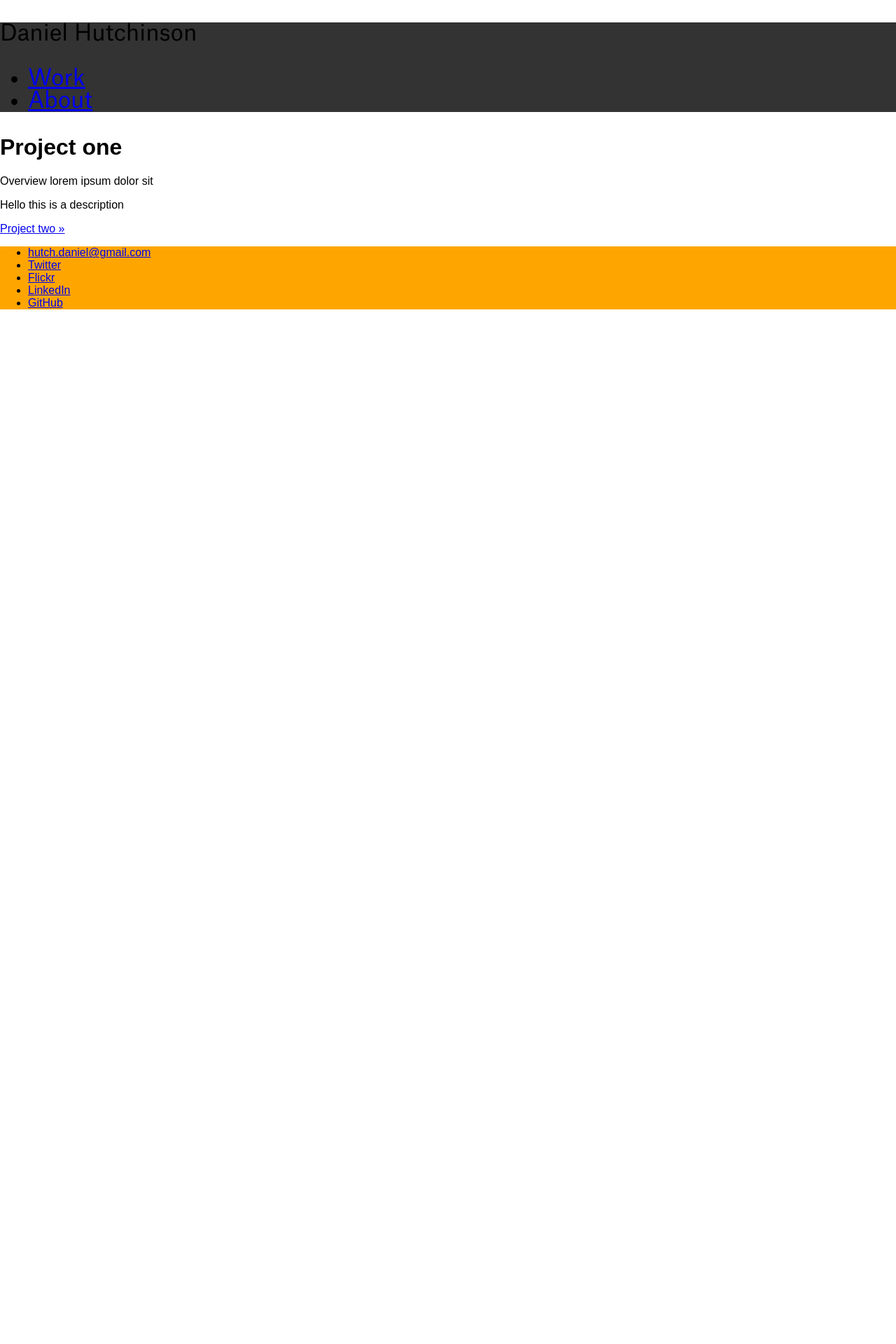
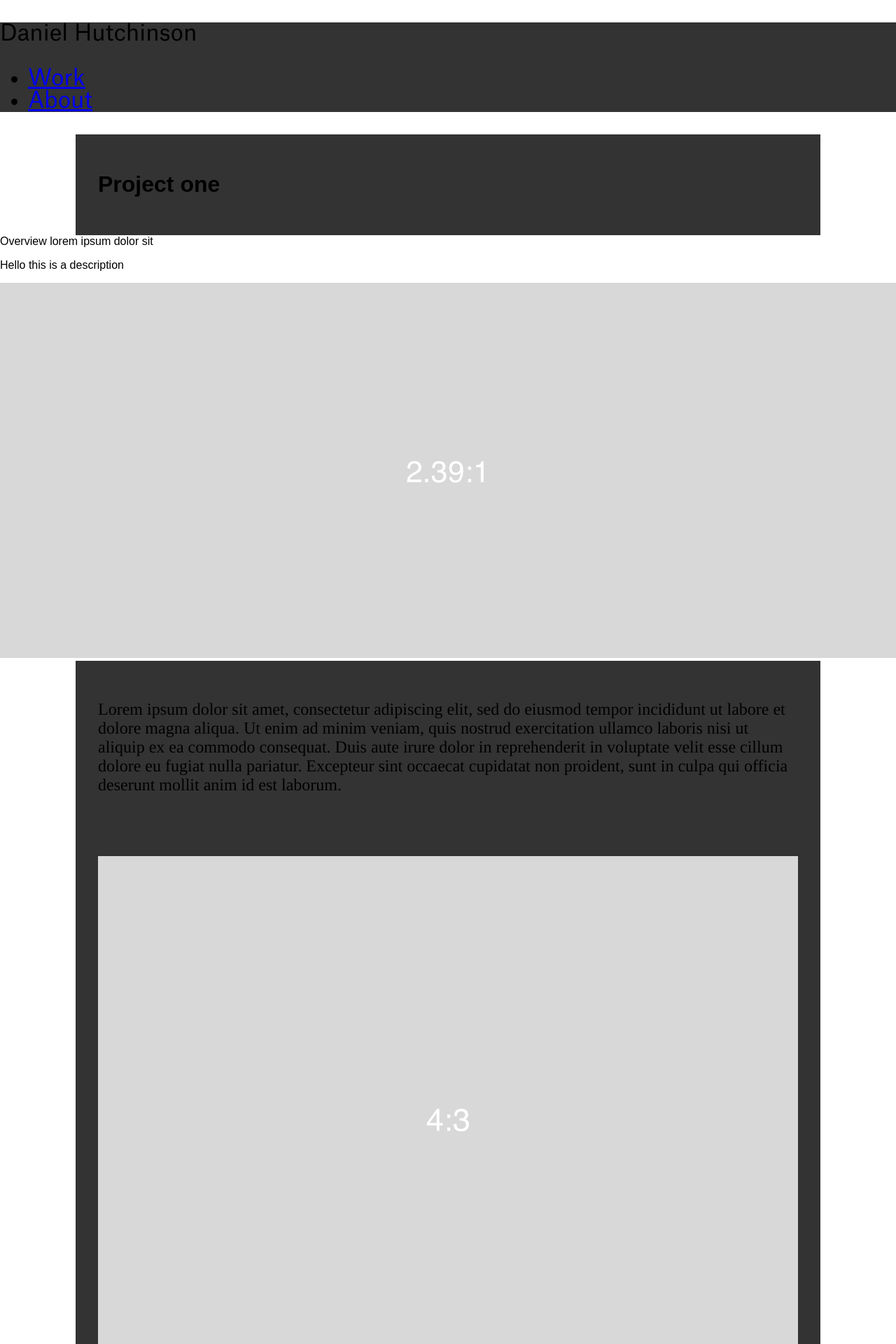
Before and after one commit to danielhutch/danielhutch.github.io, a Jekyll site: the page built from _posts/2016-05-16-project-one.html, in a window 1280 px wide. Shown: the top 1920 px of the page at 70% size. Built offline with Jekyll 4.4.1, drawn with Linux system fonts in a browser that asks for light colours; before the commit the page ends 900 px from its top, so only the background shows below that; some of the changed text lies outside the part shown.

Commit message:
Project detail layout
Uses images at test ratios.
Padding on content across all viewports.
Sets max width and centres single column on large viewports.

```diff
--- a/_includes/components/project-detail/project-detail.scss
+++ b/_includes/components/project-detail/project-detail.scss
@@ -3,13 +3,48 @@
 }
 
 .project-detail__title {
+    background: $colour-lightgrey;
+    padding: 1em;
 
-}
+    @media (min-width: $breakpoint-narrow) {
+        background: $colour-green;
+        padding: 2em;
+    }
 
-.project-detail__overview {
+    @media (min-width: $breakpoint-wide) {
+        background: $colour-darkgrey;
+        max-width: 1000px;
+        margin: auto;
+    }
 
 }
 
 .project-detail__content {
 
 }
+
+.project-detail__image-fill-container {
+    width: 100%;
+    height: auto;
+}
+
+.project-detail_paragraph {
+    font-family: $font-body;
+    font-size: $font-size-medium;
+}
+
+.project-detail_single-column {
+    background: $colour-lightgrey;
+    padding: 1em;
+
+    @media (min-width: $breakpoint-narrow) {
+        background: $colour-green;
+        padding: 2em;
+    }
+
+    @media (min-width: $breakpoint-wide) {
+        background: $colour-darkgrey;
+        max-width: 1000px;
+        margin: auto;
+    }
+}
--- /dev/null
+++ b/_posts/2016-05-16-project-one.html
@@ -0,0 +1,37 @@
+---
+layout: project
+title:  "Project one"
+date:   2016-05-16 15:13:33 +0100
+thumb: project-thumb-one.jpg
+overview: Overview lorem ipsum dolor sit
+---
+
+<p>
+    Hello this is a description
+</p>
+
+<img class="project-detail__image-fill-container" src="/assets/images/2-39_1.png">
+
+<div class="project-detail_single-column">
+    <p class="project-detail_paragraph">
+        Lorem ipsum dolor sit amet, consectetur adipiscing elit, sed do eiusmod tempor incididunt ut labore et dolore magna aliqua. Ut enim ad minim veniam, quis nostrud exercitation ullamco laboris nisi ut aliquip ex ea commodo consequat. Duis aute irure dolor in reprehenderit in voluptate velit esse cillum dolore eu fugiat nulla pariatur. Excepteur sint occaecat cupidatat non proident, sunt in culpa qui officia deserunt mollit anim id est laborum.
+    </p>
+</div>
+
+<div class="project-detail_single-column">
+    <img class="project-detail__image-fill-container" src="/assets/images/4_3.png">
+</div>
+
+<div class="project-detail_single-column">
+    <p class="project-detail_paragraph">
+        Lorem ipsum dolor sit amet, consectetur adipiscing elit, sed do eiusmod tempor incididunt ut labore et dolore magna aliqua.
+    </p>
+</div>
+
+<img class="project-detail__image-fill-container" src="/assets/images/16_9.png">
+
+<div class="project-detail_single-column">
+    <p class="project-detail_paragraph">
+        Lorem ipsum dolor sit amet, consectetur adipiscing elit, sed do eiusmod tempor incididunt ut labore et dolore magna aliqua.
+    </p>
+</div>
```
Also changed, not shown: _posts/2016-05-16-project-one.markdown (deleted, +0 -8 lines), _posts/2016-05-17-project-two.markdown (+12 -0 lines), _posts/2016-05-18-project-three.markdown (+12 -0 lines), assets/images/16_9.png (added), assets/images/2-39_1.png (added), assets/images/4_3.png (added).
